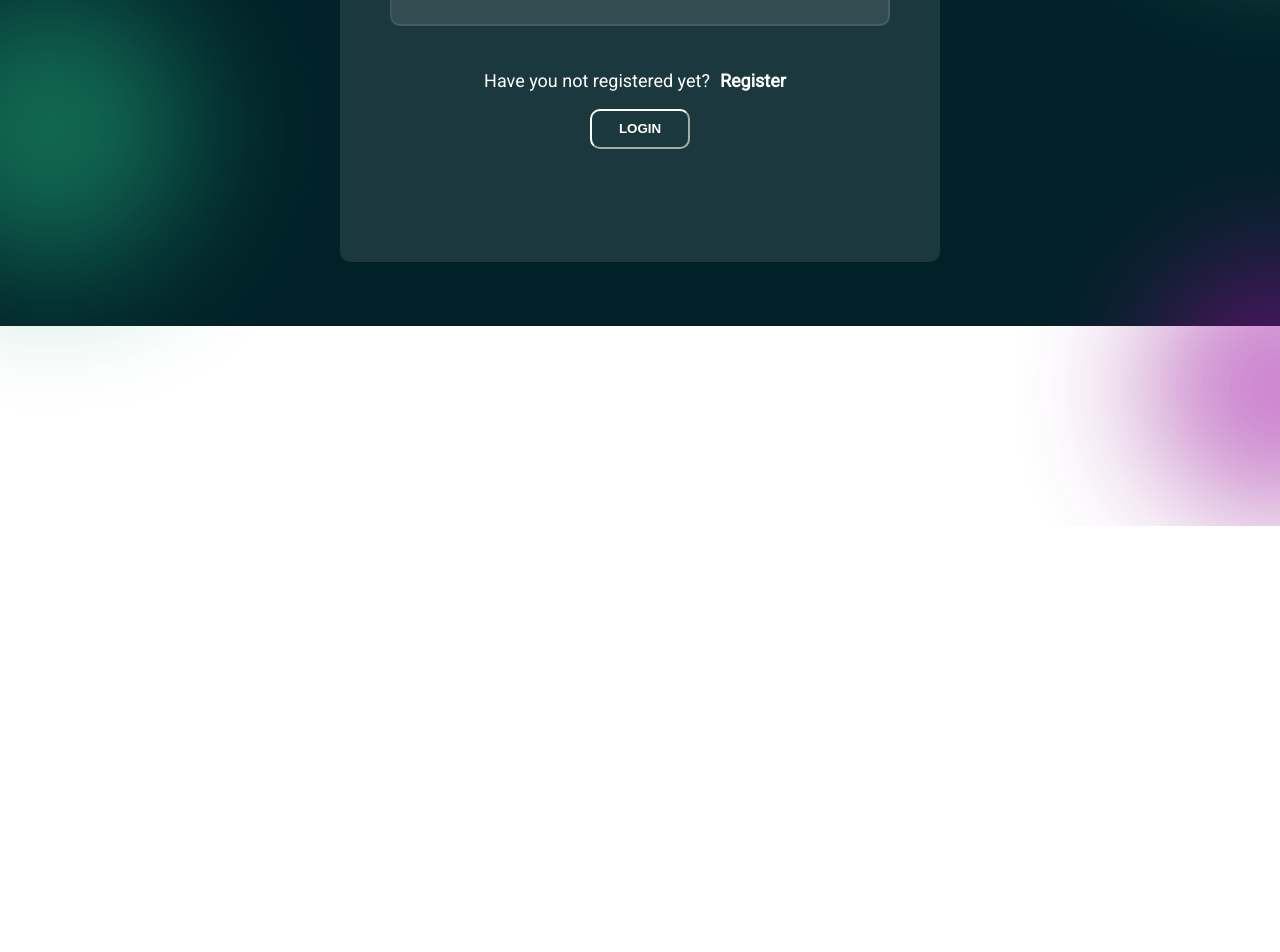
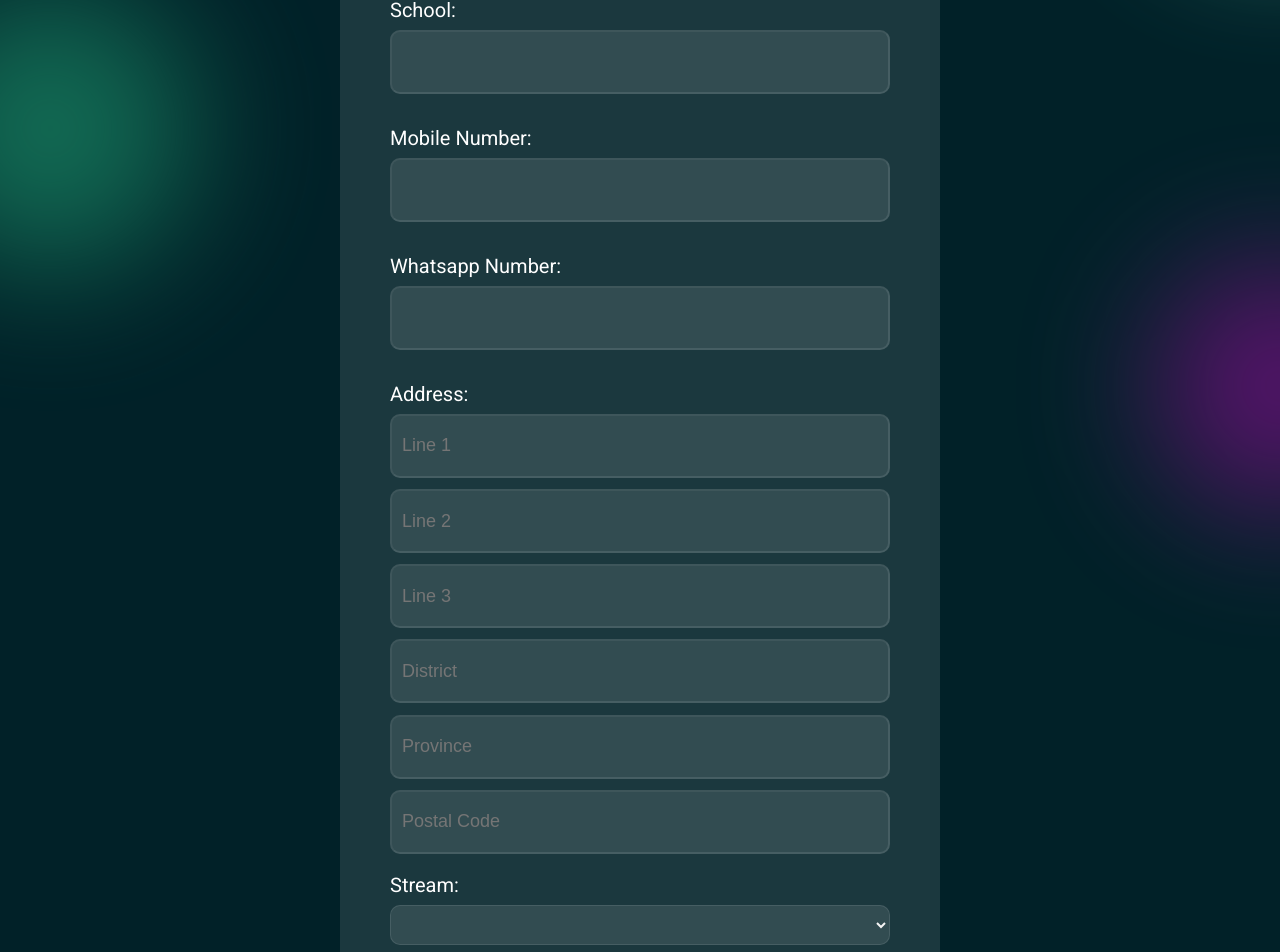
Before and after one commit to UmeshMadhusankha/lms-missaka, a React (Vite) app: page / in a window 1280 px wide. Shown: the part 474-1426 px from the top of the page. Before the commit the page ends 1000 px from the top, so only its background shows below. Built offline with nearby package versions, Linux system fonts and the light colour scheme.

Commit message:
Implemented many fields. about to implement react-select

```diff
--- a/src/index.css
+++ b/src/index.css
@@ -1,5 +1,5 @@
 body {
     margin: 0;
     padding: 0;
-    overflow: hidden;
+    overflow-x: hidden;
 }
--- a/src/pages/LoginPage.module.css
+++ b/src/pages/LoginPage.module.css
@@ -89,6 +89,7 @@
     color: white;
     font-size: 2vw;
     font-weight: 575;
+    margin-top: 2vh;
 }
 
 .inputFields {
@@ -98,6 +99,9 @@
     border-radius: 10px;
     background-color: rgba(255, 255, 255, 0.1);
     border-color: rgba(255, 255, 255, 0.1);
+    color: whitesmoke;
+    padding: 10px;
+    font-size: larger;
 }
 
 .register {
--- a/src/pages/RegisterPage.jsx
+++ b/src/pages/RegisterPage.jsx
@@ -56,13 +56,31 @@ function RegisterPage() {
           <img src={logo} className={styles.logo}/>
         </div>
         <div className={styles.main} >
-          <p className={styles.login}>LOGIN</p>
+          <p className={styles.login}>Register</p>
           <hr className={styles.divider}/>
           <div className={styles.fields}>
-            <label htmlFor="username" className={styles.labels}>Student ID:</label>
+            <label htmlFor="username" className={styles.labels}>Name:</label>
             <input type='text' name='username' className={styles.inputFields}/>
-            <label htmlFor="password" className={styles.labels}>Password:</label>
-            <input type='password' name='password' className={styles.inputFields}/>
+            <label htmlFor="school" className={styles.labels}>School:</label>
+            <input type='text' name='school' className={styles.inputFields}/>
+            <label htmlFor="mobNumber" className={styles.labels}>Mobile Number:</label>
+            <input type='text' name='mobNumber' className={styles.inputFields}/>
+            <label htmlFor="WANumber" className={styles.labels}>Whatsapp Number:</label>
+            <input type='text' name='WANumber' className={styles.inputFields}/>
+            <label htmlFor="address" className={styles.labels}>Address:</label>
+            <input type='text' name='address' placeholder='Line 1' className={styles.inputFieldsAddr}/>
+            <input type='text' placeholder='Line 2' className={styles.inputFieldsAddr}/>
+            <input type='text' placeholder='Line 3' className={styles.inputFieldsAddr}/>
+            <input type='text' placeholder='District' className={styles.inputFieldsAddr}/>
+            <input type='text' placeholder='Province' className={styles.inputFieldsAddr}/>
+            <input type='text' placeholder='Postal Code' className={styles.inputFieldsAddr}/>
+            <label htmlFor="stream" className={styles.labels}>Stream:</label>
+            <select className={styles.inputFields}>
+              <option value="" hidden></option>
+              <option value="bio" className={styles.selectOpts}>Bio Science</option>
+              <option value="maths">Physical Science</option>
+              <option value="other">Other</option>
+            </select>
           </div>
           <div className={styles.register}>
             <p>Have you not registered yet? </p>
--- a/src/pages/RegisterPage.module.css
+++ b/src/pages/RegisterPage.module.css
@@ -7,7 +7,7 @@
 .container {
     font-family: 'Roboto',sans-serif;
     width: 100%;
-    height: 100vh;
+    height: 225vh;
     background-color: #012128;
     display: flex;
     flex-direction: column;
@@ -26,7 +26,7 @@
     flex-direction: column;
     align-items: center;
     width: 60vw;
-    height: 65vh;
+    height: 200vh;
     background-color: rgba(255, 255, 255, 0.1);
     margin-top: 7vh;
     margin-bottom: 5vh;
@@ -35,7 +35,7 @@
 }
 
 .ellipsContainer {
-    height: 100%;
+    height: 225vh;
     width: 100%;
     /*background-color: rgba(0,0,0,0.3);*/
     position: absolute;
@@ -89,6 +89,7 @@
     color: white;
     font-size: 2vw;
     font-weight: 575;
+    margin-top: 2vh;
 }
 
 .inputFields {
@@ -98,6 +99,27 @@
     border-radius: 10px;
     background-color: rgba(255, 255, 255, 0.1);
     border-color: rgba(255, 255, 255, 0.1);
+    color: whitesmoke;
+    padding: 10px;
+    font-size: larger;
+}
+
+.inputFieldsAddr {
+    margin-top: 1vh;
+    margin-bottom: 0.4vh;
+    height: 5vh;
+    border-radius: 10px;
+    background-color: rgba(255, 255, 255, 0.1);
+    border-color: rgba(255, 255, 255, 0.1);
+    padding: 10px;
+    font-size: large;
+    color: whitesmoke;
+}
+
+.selectOpts {
+    color: black;
+    border-radius: 10px;
+    background-color: rgba(255, 255, 255, 0.1);
 }
 
 .register {
```
